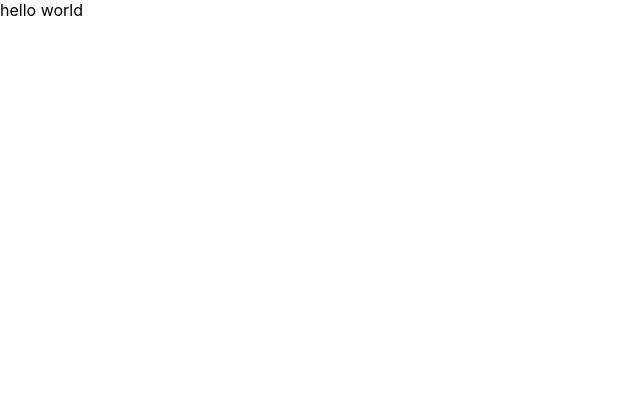
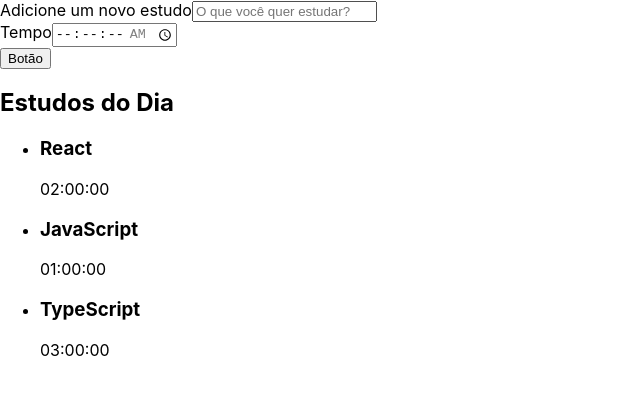
Before and after one commit to gussruiz/react_escrevendo_com_typescript, a React (Create React App) app: page / in a window 1280 px wide. Shown: the top 394 px of the page, without its empty margins (0-640 px from the left). Built offline with nearby package versions, Linux system fonts and the light colour scheme.

Commit message:
list, button and form components

```diff
--- a/public/index.html
+++ b/public/index.html
@@ -10,34 +10,11 @@
       content="Web site created using create-react-app"
     />
     <link rel="apple-touch-icon" href="%PUBLIC_URL%/logo192.png" />
-    <!--
-      manifest.json provides metadata used when your web app is installed on a
-      user's mobile device or desktop. See https://developers.google.com/web/fundamentals/web-app-manifest/
-    -->
     <link rel="manifest" href="%PUBLIC_URL%/manifest.json" />
-    <!--
-      Notice the use of %PUBLIC_URL% in the tags above.
-      It will be replaced with the URL of the `public` folder during the build.
-      Only files inside the `public` folder can be referenced from the HTML.
-
-      Unlike "/favicon.ico" or "favicon.ico", "%PUBLIC_URL%/favicon.ico" will
-      work correctly both with client-side routing and a non-root public URL.
-      Learn how to configure a non-root public URL by running `npm run build`.
-    -->
-    <title>React App</title>
+    <title>Alura Studies</title>
   </head>
   <body>
     <noscript>You need to enable JavaScript to run this app.</noscript>
     <div id="root"></div>
-    <!--
-      This HTML file is a template.
-      If you open it directly in the browser, you will see an empty page.
-
-      You can add webfonts, meta tags, or analytics to this file.
-      The build step will place the bundled scripts into the <body> tag.
-
-      To begin the development, run `npm start` or `yarn start`.
-      To create a production bundle, use `npm run build` or `yarn build`.
-    -->
   </body>
 </html>
--- a/src/App.tsx
+++ b/src/App.tsx
@@ -1,10 +1,13 @@
+import Formulario from "./components/Formulario";
+import Lista from "./components/Lista";
 
 function App() {
-  return (
-    <div className="App">
-      hello world
-    </div>
-  );
+	return (
+		<div className="App">
+			<Formulario />
+			<Lista/>
+		</div>
+	);
 }
 
 export default App;
--- /dev/null
+++ b/src/components/Botao/index.tsx
@@ -0,0 +1,13 @@
+import React from 'react';
+
+class Botao extends React.Component{
+    render(){
+        return(
+            <button>
+                Botão
+            </button>
+        );
+    }
+}
+
+export default Botao;
--- /dev/null
+++ b/src/components/Formulario/index.tsx
@@ -0,0 +1,40 @@
+import React from "react";
+import Botao from "../Botao";
+
+class Formulario extends React.Component {
+  render() {
+    return (
+      <form>
+        <div>
+          <label htmlFor="tarefa">Adicione um novo estudo</label>
+          <input
+            type="text"
+            name="tarefa"
+            id="tarefa"
+            placeholder="O que você quer estudar?"
+            required
+          />
+        </div>
+
+        <div>
+          <label htmlFor="tempo">
+            Tempo
+          </label>
+          <input
+            type="time"
+            step="1"
+            name="tempo"
+            id="tempo"
+            min="00:00:00"
+            max="01:30:00"
+            required
+          />
+        </div>
+
+        <Botao />
+      </form>
+    );
+  }
+}
+
+export default Formulario;
--- /dev/null
+++ b/src/components/Lista/index.tsx
@@ -0,0 +1,27 @@
+function Lista (){
+    const tarefas = [{
+        tarefa: 'React',
+        tempo: '02:00:00'
+      }, {
+        tarefa: 'JavaScript',
+        tempo: '01:00:00'
+      }, {
+        tarefa: 'TypeScript',
+        tempo: '03:00:00'
+      }]
+    return (
+      <aside>
+        <h2>Estudos do Dia</h2>
+        <ul>
+            {tarefas.map((item, index) => (
+                <li key={index}>
+                    <h3>{item.tarefa}</h3>
+                    <span>{item.tempo}</span>
+                </li>
+            ))}
+        </ul>
+      </aside>
+    );
+  }
+
+export default Lista;
--- a/src/index.tsx
+++ b/src/index.tsx
@@ -11,7 +11,3 @@
     <App />
   </React.StrictMode>
 );
-
-// If you want to start measuring performance in your app, pass a function
-// to log results (for example: reportWebVitals(console.log))
-// or send to an analytics endpoint. Learn more: https://bit.ly/CRA-vitals
```
